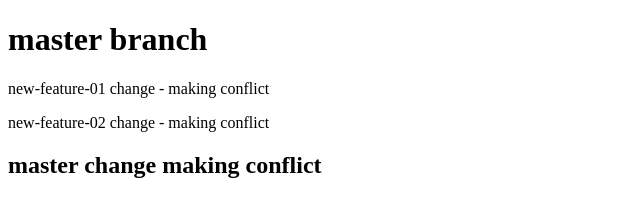
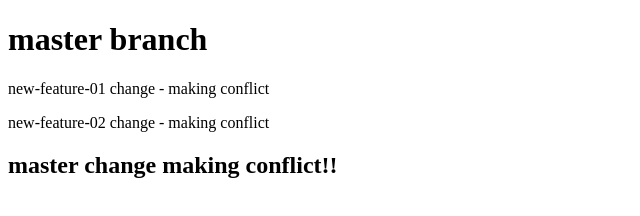
Before and after one commit to Bs4876/branchs, a plain HTML site: page index.html in a window 1280 px wide. Shown: the full height of the page, 0-640 px from the left. Drawn offline with Linux system fonts and the light colour scheme.

Commit message:
master change making conflict!!

```diff
--- a/index.html
+++ b/index.html
@@ -9,6 +9,6 @@
     <h1>master branch</h1>
     <p>new-feature-01 change - making conflict</p>
     <p>new-feature-02 change - making conflict</p>
-    <h2>master change making conflict</h2>
+    <h2>master change making conflict!!</h2>
 </body>
 </html>
```
